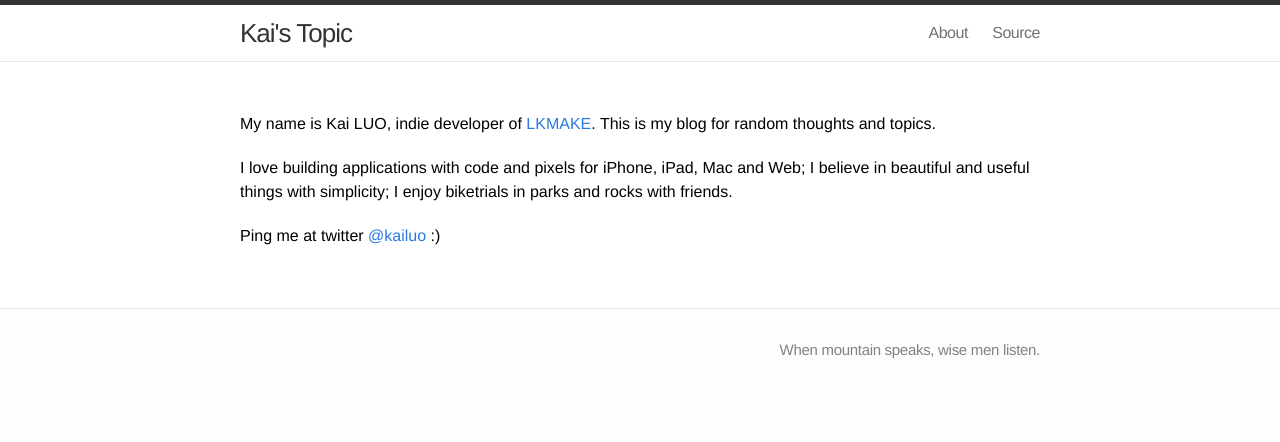
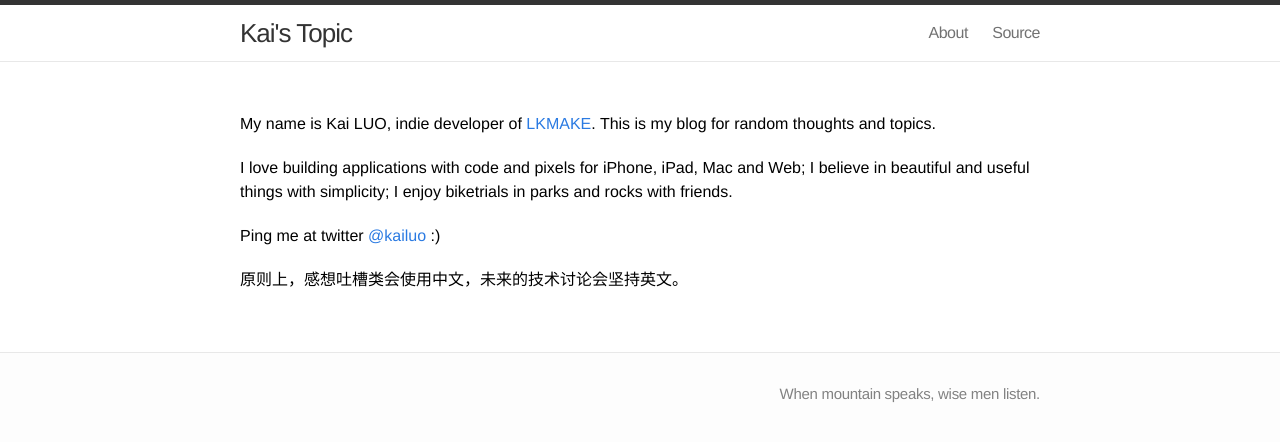
Before and after one commit to kailuo/kailuo.github.com, a Jekyll site: the page built from about.md, in a window 1280 px wide. Shown: the top 442 px of the page. Built offline with Jekyll 4.4.1, drawn with Linux system fonts in a browser that asks for light colours.

Commit message:
Add more content to about page.

```diff
--- a/about.md
+++ b/about.md
@@ -9,3 +9,5 @@ My name is Kai LUO, indie developer of [LKMAKE](http://lkmake.com). This is my b
 I love building applications with code and pixels for iPhone, iPad, Mac and Web; I believe in beautiful and useful things with simplicity; I enjoy biketrials in parks and rocks with friends.
 
 Ping me at twitter [@kailuo](http://twitter.com/kailuo) :)
+
+原则上，感想吐槽类会使用中文，未来的技术讨论会坚持英文。
```
